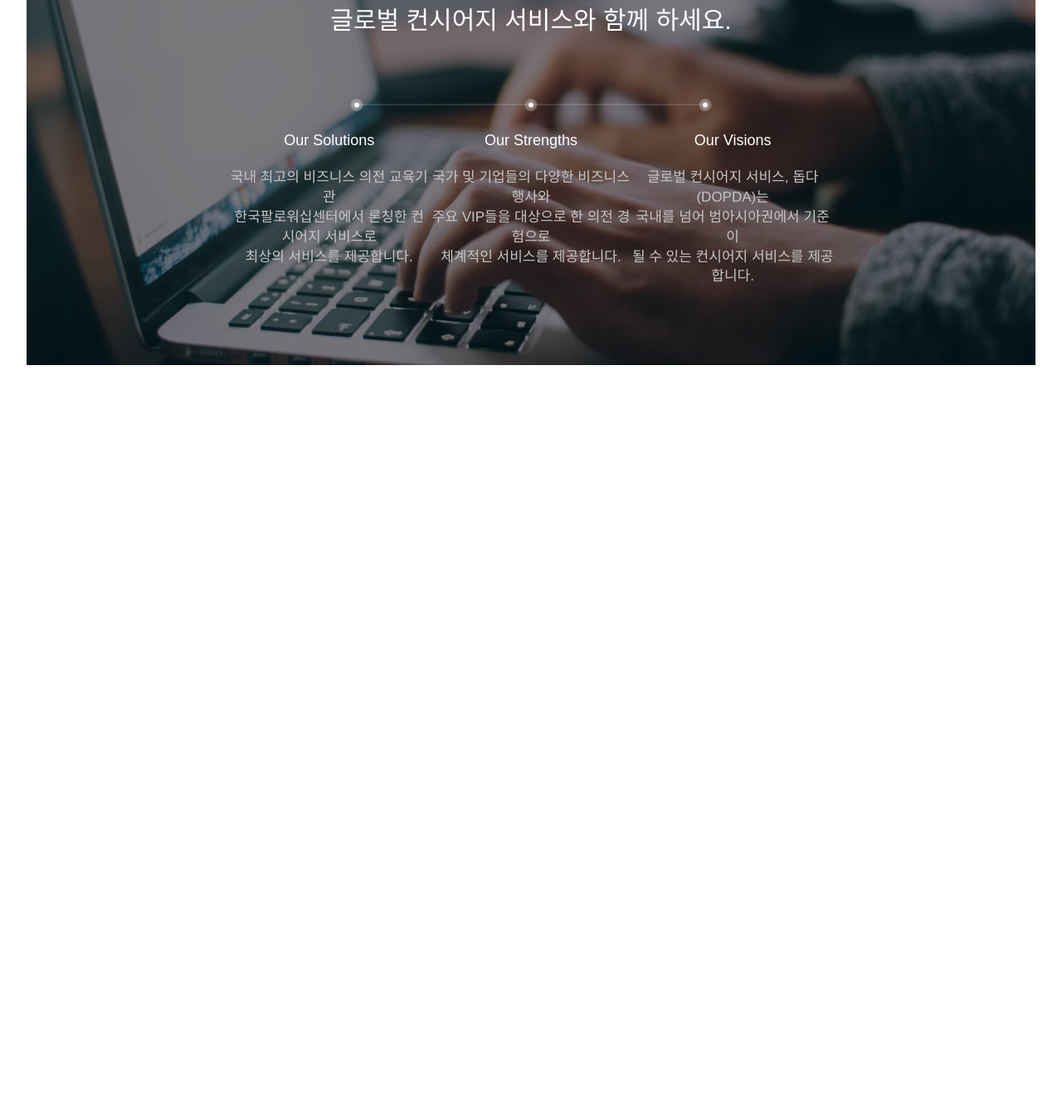
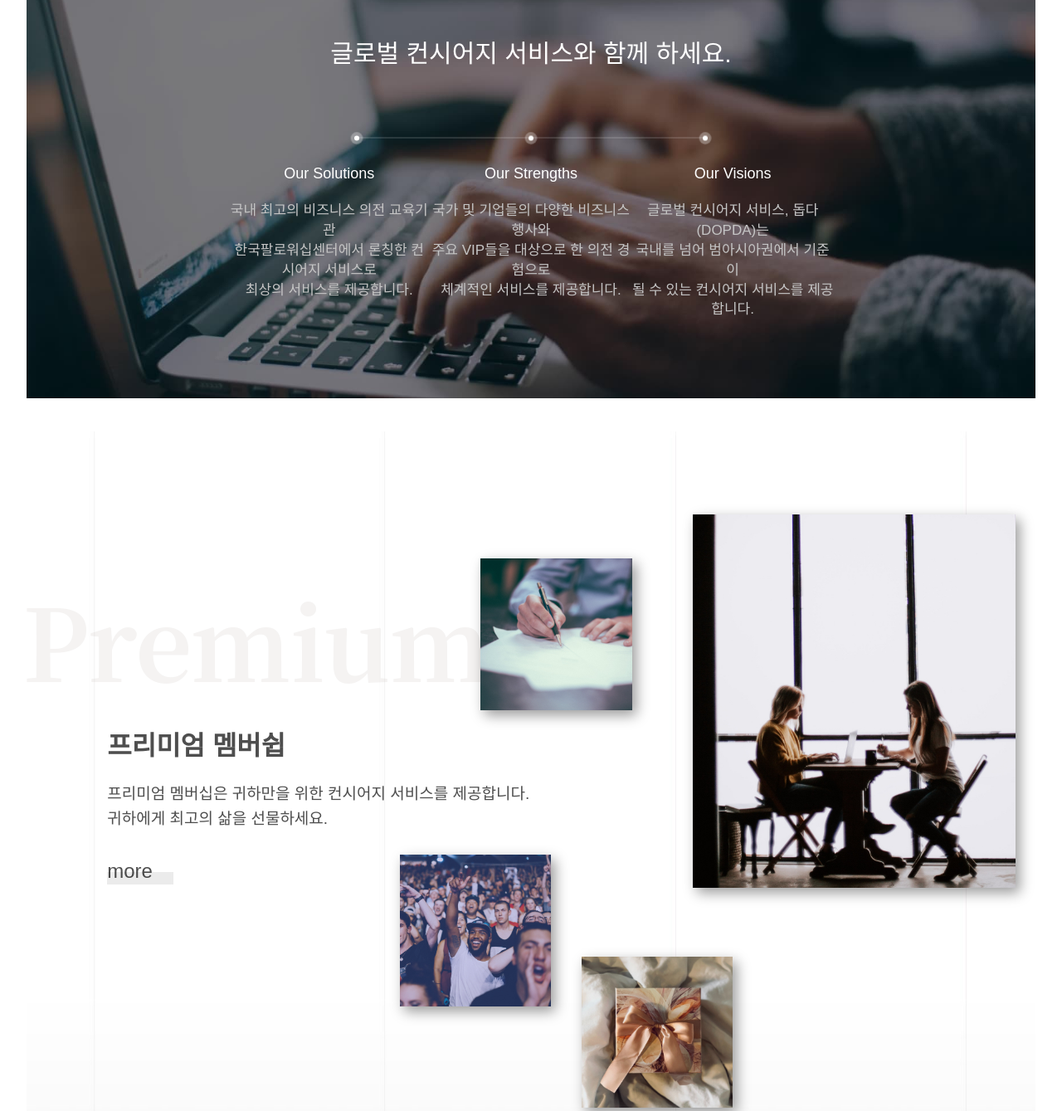
Before and after one commit to ursrBaek/Dobda-web, a plain HTML site: page index.html in a window 1280 px wide. Shown: the part 844-2183 px from the top of the page at 83% size. Before the commit the page ends 1324 px from the top, so only its background shows below. Drawn offline with Linux system fonts and the light colour scheme; a web font is replaced by a local one.

Commit message:
section.premium 영역 구현

```diff
--- a/css/main.css
+++ b/css/main.css
@@ -61,7 +61,6 @@ a img {
 }
 img {
   vertical-align: middle;
-  max-width: 100%;
 }
 li {
   list-style: none;
@@ -188,7 +187,7 @@ header nav .gnb li a:focus:after {
 /* visual */
 section.visual {
   margin-top: 120px;
-  margin-bottom: 50px;
+  padding-bottom: 50px;
   position: relative;
 }
 
@@ -537,3 +536,108 @@ section.about .inner ul li:nth-child(3) {
   animation-name: slide-up2;
   animation-duration: 3.2s;
 }
+
+/* section.premium */
+section.premium {
+  width: 95%;
+  margin: 40px auto;
+  padding: 100px 0;
+  height: 1020px;
+  box-sizing: border-box;
+  background: url("../img/con2_bg.jpg") no-repeat center/cover;
+  position: relative;
+}
+
+section.premium .txtImg {
+  position: absolute;
+  left: 0;
+  top: 20%;
+  display: block;
+  width: 50%;
+  overflow: hidden;
+  animation-name: widthAni;
+  animation-duration: 1.5s;
+}
+
+@keyframes widthAni {
+  0% {
+    width: 0%;
+  }
+  30% {
+    width: 0%;
+  }
+}
+
+section.premium .title {
+  position: absolute;
+  left: 8%;
+  top: 35%;
+}
+
+section.premium .title h2 {
+  font-size: 32px;
+  margin-bottom: 20px;
+}
+
+section.premium .title p {
+  font-size: 19px;
+  line-height: 1.6;
+  margin-bottom: 30px;
+}
+
+section.premium .title a {
+  font-size: 24px;
+  display: inline-block;
+  position: relative;
+}
+
+section.premium .title a::before {
+  content: "";
+  width: 80px;
+  height: 15px;
+  background-color: rgba(0, 0, 0, 0.08);
+  position: absolute;
+  bottom: 0;
+  transition: all 0.3s;
+}
+
+section.premium .title a:hover::before,
+section.premium .title a:focus::before {
+  width: 0%;
+}
+
+section.premium .banner li {
+  position: absolute;
+  box-shadow: 5px 6px 15px rgba(3, 3, 3, 0.4);
+  width: 15%;
+}
+
+section.premium .banner li img {
+  width: 100%;
+}
+
+section.premium .banner li:nth-child(1) {
+  left: 45%;
+  top: 15%;
+  animation-name: slide-up;
+  animation-duration: 1.2s;
+}
+section.premium .banner li:nth-child(2) {
+  left: 37%;
+  top: 50%;
+  animation-name: slide-up;
+  animation-duration: 1.8s;
+}
+section.premium .banner li:nth-child(3) {
+  left: 55%;
+  top: 62%;
+  animation-name: slide-up;
+  animation-duration: 2.2s;
+}
+section.premium .banner li:nth-child(4) {
+  right: 2%;
+  width: 32%;
+  max-width: 580px;
+  animation-name: slide-up;
+  animation-duration: 1.5s;
+}
--- a/index.html
+++ b/index.html
@@ -103,6 +103,27 @@
           </ul>
         </div>
       </section>
+
+      <!-- section.premium -->
+      <section class="premium">
+        <span class="txtImg">
+          <img src="img/pre_img.png" alt="" />
+        </span>
+        <div class="title">
+          <h2>프리미엄 멤버쉽</h2>
+          <p>
+            프리미엄 멤버십은 귀하만을 위한 컨시어지 서비스를 제공합니다.<br />
+            귀하에게 최고의 삶을 선물하세요.
+          </p>
+          <a href="#">more</a>
+        </div>
+        <ul class="banner">
+          <li><img src="img/banner1.jpg" alt="" /></li>
+          <li><img src="img/banner2.jpg" alt="" /></li>
+          <li><img src="img/banner3.jpg" alt="" /></li>
+          <li><img src="img/banner4.jpg" alt="" /></li>
+        </ul>
+      </section>
     </div>
   </body>
 </html>
```
Also changed, not shown: img/banner1.jpg (added), img/banner2.jpg (added), img/banner3.jpg (added), img/banner4.jpg (added), img/con2_bg.jpg (added), img/pre_img.png (added).
